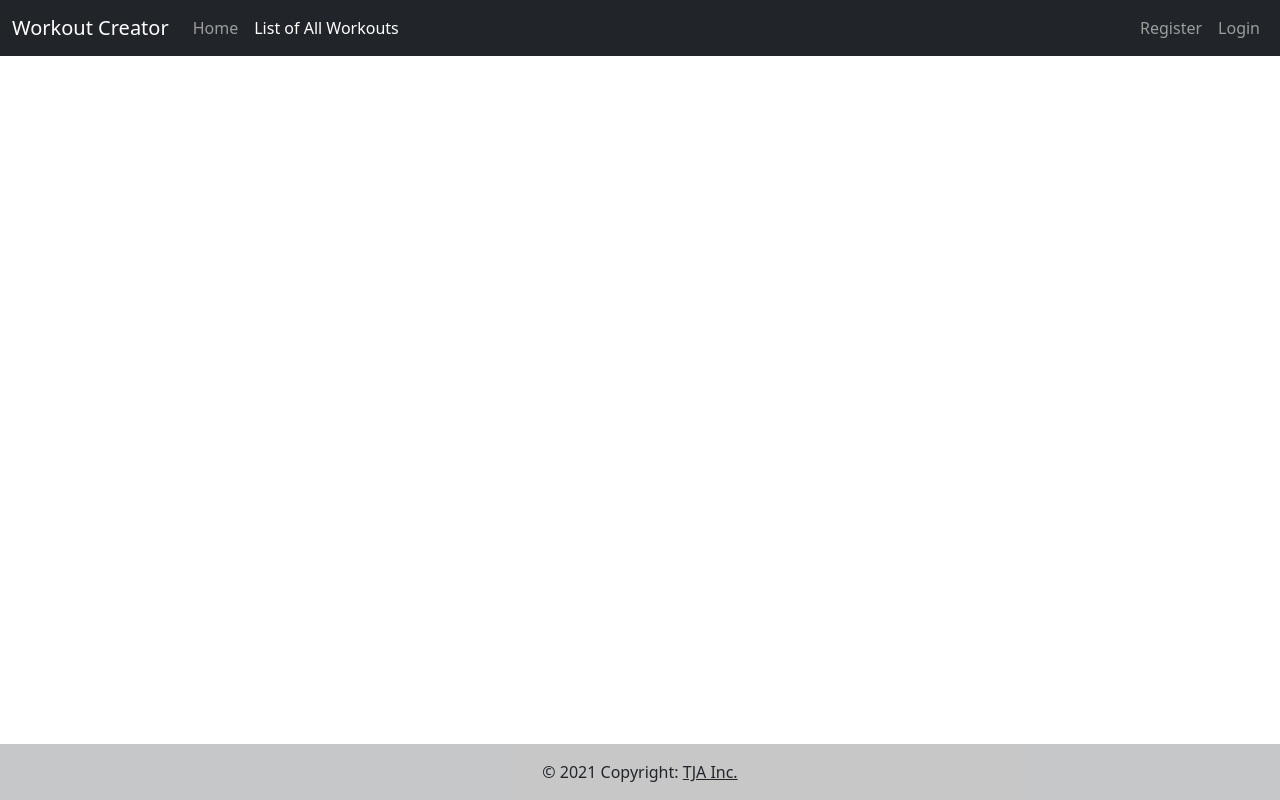
After one commit to Robo-Eye/WorkoutPlan, a Flask app: template PlanForm/templates/previousworkouts.j2 in a window 1280 px wide. The commit adds this page. Run offline with Flask 2, Linux system fonts and the light colour scheme; the template is opened without the code that fills it, so the values that code supplies are empty.

Commit message:
added previousworkouts page

```diff
--- /dev/null
+++ b/PlanForm/templates/previousworkouts.j2
@@ -0,0 +1,67 @@
+<!doctype html>
+<html lang="en">
+    <head>
+        <meta charset="utf-8">
+        <title> Previous Workouts</title>
+        <meta name="viewport" content="width=device-width, initial-scale=1">
+        <link href="https://cdn.jsdelivr.net/npm/bootstrap@5.1.1/dist/css/bootstrap.min.css" rel="stylesheet" integrity="sha384-F3w7mX95PdgyTmZZMECAngseQB83DfGTowi0iMjiWaeVhAn4FJkqJByhZMI3AhiU" crossorigin="anonymous">
+        <script defer src="https://cdn.jsdelivr.net/npm/bootstrap@5.1.1/dist/js/bootstrap.bundle.min.js" integrity="sha384-/bQdsTh/da6pkI1MST/rWKFNjaCP5gBSY4sEBT38Q/9RBh9AH40zEOg7Hlq2THRZ" crossorigin="anonymous"></script>
+    </head>
+    <body>
+        <nav class="navbar navbar-expand-md sticky-top navbar-dark bg-dark">
+        <div class="container-fluid">
+            <a class="navbar-brand" href="/home/">Workout Creator</a>
+            <button class="navbar-toggler" type="button" data-bs-toggle="collapse" data-bs-target="#navbarNav" aria-controls="navbarNav" aria-expanded="false" aria-label="Toggle navigation">
+                <span class="navbar-toggler-icon"></span>
+            </button>
+            <div class="collapse navbar-collapse" id="navbarNav">
+                <ul class="navbar-nav">
+                    <li class="nav-item">
+                        <a class="nav-link" href="/home/">Home</a>
+                    </li>
+                    <li class="nav-item">
+                        <a class="nav-link active" aria-current="page" href="/workouts/">List of All Workouts</a>
+                    </li>
+                </ul>
+                <ul class="navbar-nav ms-auto">
+                    {% if current_user.is_authenticated %}
+                    <li class="nav-item">
+                        <a class="nav-link" href="/profile/">Profile Page</a>
+                    </li>
+                    <li class="nav-item">
+                        <a class="nav-link" href="/logout/">Logout</a>
+                    </li>
+                    {% else %}
+                    <li class="nav-item">
+                        <a class="nav-link" href="/register/">Register</a>
+                    </li>
+                    <li class="nav-item">
+                        <a class="nav-link" href="/login/">Login</a>
+                    </li>
+                    {% endif %}
+                </ul>
+            </div>
+        </div>
+    </nav>
+        <div class="container pt-3 pb-5">
+            <div class="container">
+                {% for message in get_flashed_messages() %}
+                    <div class="alert alert-warning">
+                        <button type="button" class="close" data-bs-dismiss="alert">
+                            &times;
+                        </button>
+                        {{ message }}
+                    </div>
+                {% endfor %}
+            </div>
+        </div>
+
+
+    </body>
+    <footer class="bg-light text-center fixed-bottom text-lg-start">
+        <div class="text-center p-3" style="background-color: rgba(0, 0, 0, 0.2);">
+            © 2021 Copyright:
+            <a class="text-dark">TJA Inc.</a>
+        </div>
+    </footer>
+</html>
--- a/PlanForm/templates/profile.j2
+++ b/PlanForm/templates/profile.j2
@@ -36,8 +36,7 @@
         </nav>
     <div class = "container mt-3">
         <h1>User Information</h1>
-        <h5><a href = "/completedform/" class = "text-decoration-none"> View Previous Workouts (Not Working) </a></h5>
-        <h5><a href = "/changeWorkout/" class = "text-decoration-none"> Change Previous Workouts (Not Working) </a></h5> <br>
+        <h5><a href = "/previousworkouts/" class = "text-decoration-none"> View Previous Workouts </a></h5>
         <h5><a href = "/changeInfo/" class = "text-decoration-none"> Change Email Address </a></h5> <br>
         <h5><a href = "/workoutform/" class = "text-decoration-none"> Create New Personalized Workout </a></h5>
     </div>
```
Also changed, not shown: PlanForm/routes.py (+5 -2 lines).
